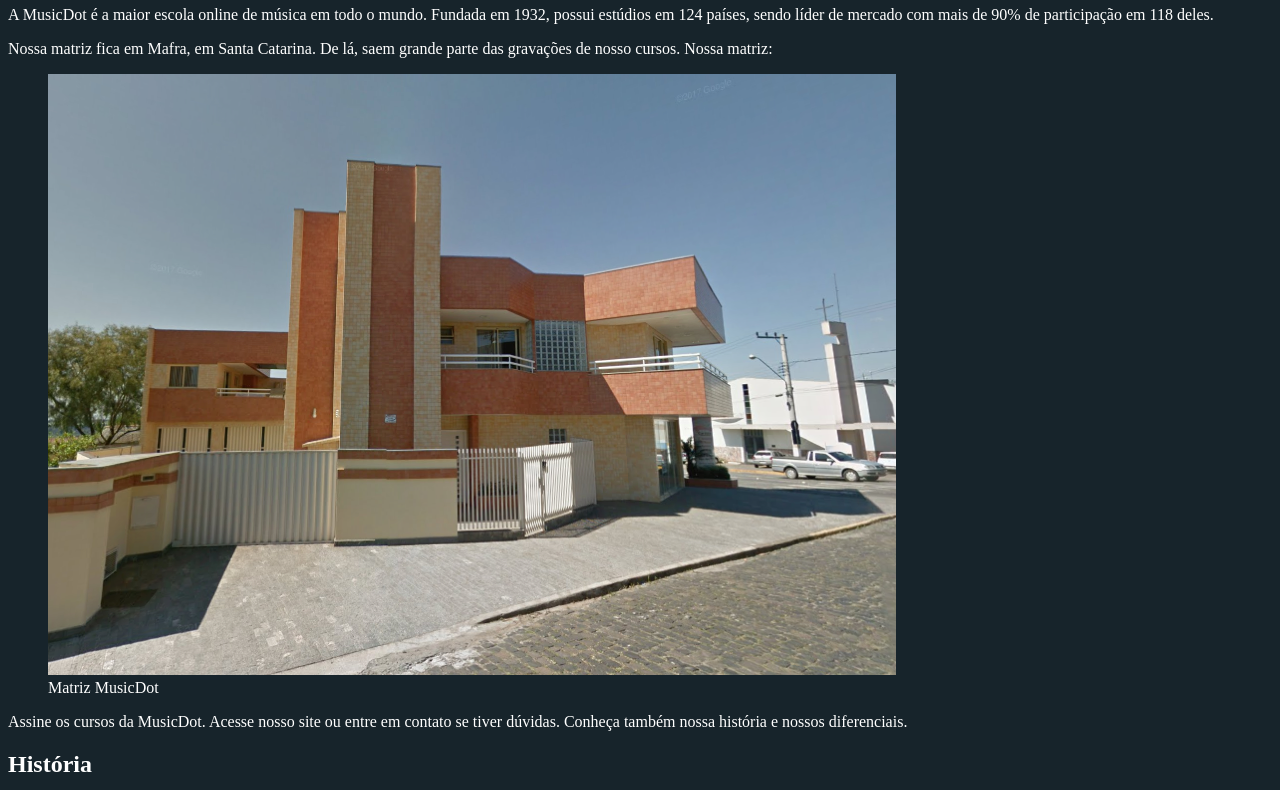
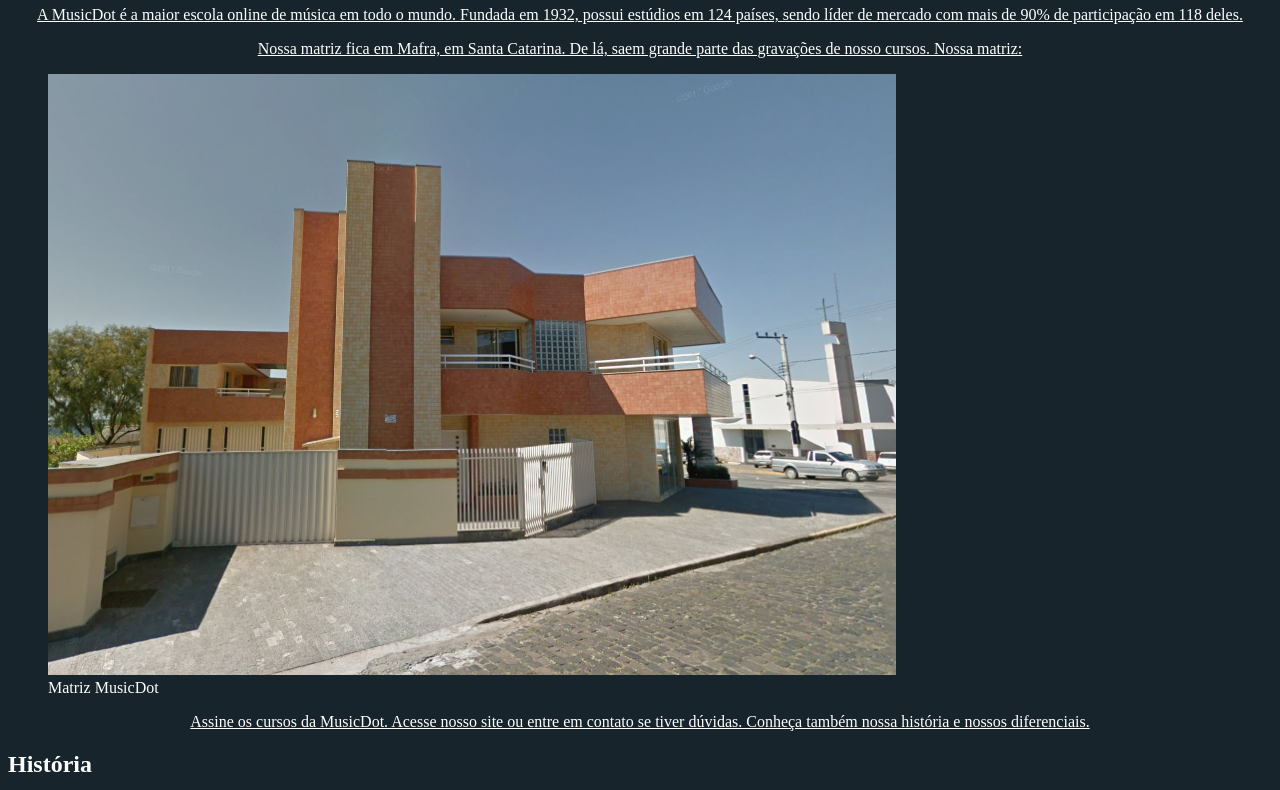
Before and after one commit to JorgeFilipe/ws-web, a plain HTML site: page projeto-musicdot/sobre.html in a window 1280 px wide. Shown: the part 188-978 px from the top of the page. Drawn offline with Linux system fonts and the light colour scheme.

Commit message:
align paragrafo

```diff
--- a/projeto-musicdot/sobre.html
+++ b/projeto-musicdot/sobre.html
@@ -12,6 +12,10 @@
         body{
             background-color:#17242b;
             color:white;
+        }
+        p{
+            text-align: center;
+            text-decoration: underline;
         }
     </style>
     <body>
```
